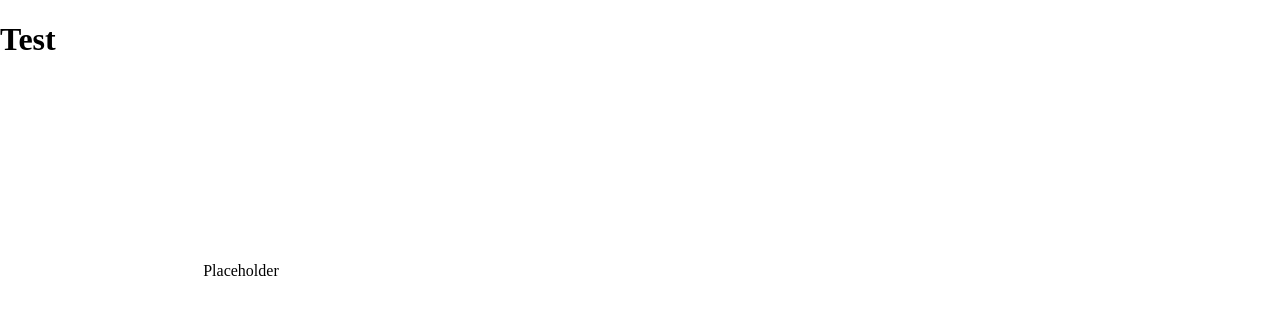
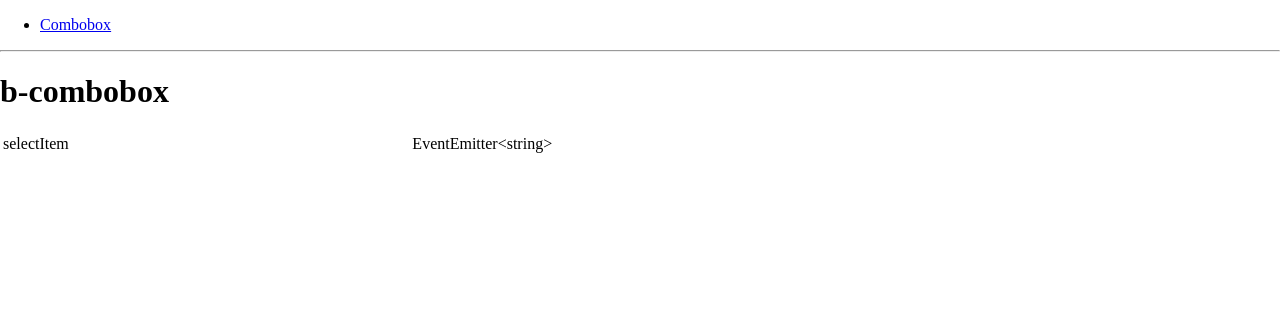
Before and after one commit to ifelseapps/ng-bricks, an Angular app: page /components/b-combobox in a window 1280 px wide. Before the commit this address led to /. Shown: the top 314 px of the page. Built offline with nearby package versions, Linux system fonts and the light colour scheme.

Commit message:
Оболочка: прототип детальной страницы компонента

```diff
--- a/src/app/app-routing.module.ts
+++ b/src/app/app-routing.module.ts
@@ -1,7 +1,22 @@
 import { NgModule } from '@angular/core';
 import { Routes, RouterModule } from '@angular/router';
+import { ComponentDetailsComponent } from './components/component-details/component-details.component';
 
-const routes: Routes = [];
+const routes: Routes = [
+  {
+    path: 'components',
+    children: [
+      {
+        path: '',
+        component: ComponentDetailsComponent,
+      },
+      {
+        path: ':id',
+        component: ComponentDetailsComponent
+      }
+    ]
+  }
+];
 
 @NgModule({
   imports: [RouterModule.forRoot(routes)],
--- a/src/app/app.component.html
+++ b/src/app/app.component.html
@@ -1,14 +1,3 @@
-<div>
-  <h1>Test</h1>
-
-  <div style="margin: 200px">
-    <b-combobox>
-      <ng-template bComboboxItem let-item>
-        <div style="display: flex;">
-          <div style="width: 1em;height: 1em;margin-right: 0.5em; border-radius: 100%; background: pink;"></div>
-          <div>{{item.name}}</div>
-        </div>
-      </ng-template>
-    </b-combobox>
-  </div>
-</div>
+<app-navigation></app-navigation>
+<hr>
+<router-outlet></router-outlet>
--- /dev/null
+++ b/src/app/components/component-details/component-details.component.html
@@ -0,0 +1,11 @@
+<h1>{{selector$ | async}}</h1>
+
+<ng-container *ngIf="(api$ | async) as api">
+  <table *ngIf="api.outputs" style="width: 100%">
+    <tr *ngFor="let output of api.outputs">
+      <td>{{output.name}}</td>
+      <td>{{output.type}}</td>
+      <td>{{output.description}}</td>
+    </tr>
+  </table>
+</ng-container>
--- /dev/null
+++ b/src/app/components/component-details/component-details.component.ts
@@ -0,0 +1,28 @@
+import { ChangeDetectionStrategy, Component, OnInit } from '@angular/core';
+import { ActivatedRoute } from '@angular/router';
+import { map, switchMap } from 'rxjs/operators';
+import { HttpClient } from '@angular/common/http';
+import { Observable } from 'rxjs';
+
+@Component({
+  selector: 'app-component-details',
+  templateUrl: './component-details.component.html',
+  styleUrls: ['./component-details.component.scss'],
+  changeDetection: ChangeDetectionStrategy.OnPush,
+})
+export class ComponentDetailsComponent implements OnInit {
+  constructor(private _activatedRoute: ActivatedRoute, private _http: HttpClient) {
+  }
+
+  selector$ = this._activatedRoute.params.pipe(map(params => params.id));
+  api$: Observable<any>;
+
+  ngOnInit(): void {
+    // TODO: перенести в сервис и типизировать
+    this.api$ = this.selector$
+      .pipe(
+        switchMap(selector => this._http.get(`/assets/components-api/${selector}.json`)),
+        map((data: any) => data.api)
+      );
+  }
+}
--- /dev/null
+++ b/src/app/components/navigation/navigation.component.html
@@ -0,0 +1,5 @@
+<ul *ngIf="(components$ | async) as components">
+  <li *ngFor="let comp of components">
+    <a [routerLink]="'components/' + comp.selector">{{comp.title}}</a>
+  </li>
+</ul>
--- /dev/null
+++ b/src/app/components/navigation/navigation.component.ts
@@ -0,0 +1,22 @@
+import { ChangeDetectionStrategy, Component, OnInit } from '@angular/core';
+import { BehaviorSubject } from 'rxjs';
+
+const COMPONENTS: Array<{ title: string, selector: string }> = [
+  { title: 'Combobox', selector: 'b-combobox' },
+];
+
+@Component({
+  selector: 'app-navigation',
+  templateUrl: './navigation.component.html',
+  styleUrls: ['./navigation.component.scss'],
+  changeDetection: ChangeDetectionStrategy.OnPush,
+})
+export class NavigationComponent implements OnInit {
+  constructor() {
+  }
+
+  readonly components$ = new BehaviorSubject(COMPONENTS);
+
+  ngOnInit(): void {
+  }
+}
```
Also changed, not shown: src/app/app.module.ts (+7 -1 lines), src/app/components/component-details/component-details.component.scss (added), src/app/components/navigation/navigation.component.scss (added).
